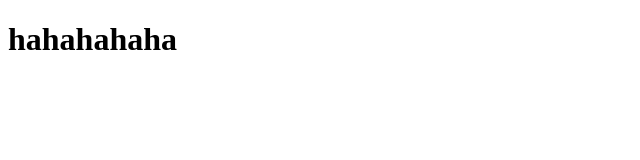
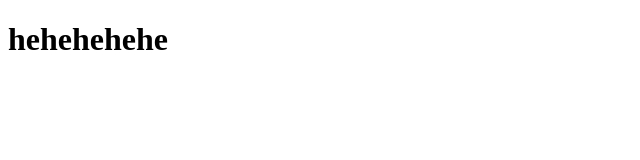
Before and after one commit to hoanganh0607/demo-git-flow, a plain HTML site: page index.html in a window 1280 px wide. Shown: the whole page, without its empty margins (0-640 px from the left). Drawn offline with Linux system fonts and the light colour scheme.

Commit message:
thay đổi từ haha sang hehe

```diff
--- a/index.html
+++ b/index.html
@@ -8,7 +8,7 @@
 </head>
 <body>
     <div>
-        <h1>hahahahaha</h1>
+        <h1>hehehehehe</h1>
     </div>
 
 </body>
```
